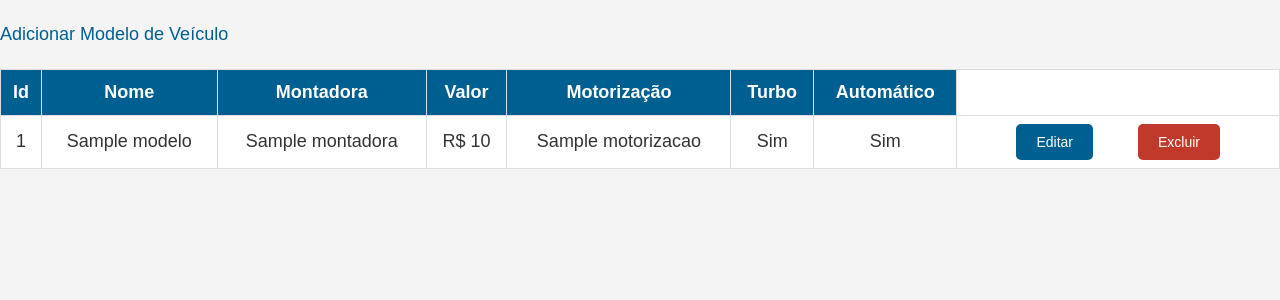
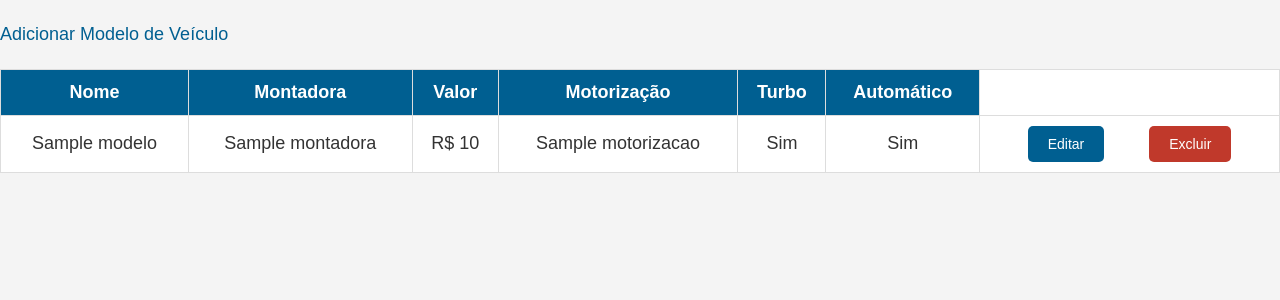
Before and after one commit to kaylannesantos/patroCars, a FastAPI app: page /modelo/list in a window 1280 px wide. Shown: the part 63-363 px from the top of the page. Run offline with FastAPI, Linux system fonts and the light colour scheme; a database or web service that is not in the repository returns one stand-in record (values such as "Sample title"); some libraries are stand-ins or nearby versions; some web fonts are replaced.

Commit message:
acaba plmds(falta so a responsividade e print das telas

```diff
--- a/app/database.py
+++ b/app/database.py
@@ -1,14 +1,7 @@
-#import psycopg2
-
-#def get_db_connection():
-    #banco = psycopg2.connect(dbname='patrocars',user='postgres',password='123',host='localhost',port='5432')
-    #banco = psycopg2.connect("dbname='patrocars' user=postgres password='123' host=localhost port=5432")
-
-    #return banco
-import os
 import psycopg2
 
 def get_db_connection():
-    database_url = os.getenv("postgresql://userpostgres:hBK90sYkdDFXdFEYjsHfuGC2KQzuA3OF@dpg-cskm3jm8ii6s73ftdvtg-a.ohio-postgres.render.com/patrocars_oxal")
-    banco = psycopg2.connect(database_url)
+    banco = psycopg2.connect(dbname='patrocars',user='postgres',password='123',host='localhost',port='5432')
+    #banco = psycopg2.connect("dbname='patrocars' user=postgres password='123' host=localhost port=5432")
+
     return banco
--- a/app/templates/modelos_list.html
+++ b/app/templates/modelos_list.html
@@ -25,7 +25,7 @@
     <table>
         <thead>
             <tr>
-                <th>Id</th>
+                <!--<th>Id</th>-->
                 <th>Nome</th>
                 <th>Montadora</th>
                 <th>Valor</th>
@@ -37,7 +37,7 @@
         <tbody>
             {% for modelo in modelos %}
             <tr>
-                <td>{{ modelo.id }}</td>
+                <!--<td>{{ modelo.id }}</td>-->
                 <td>{{ modelo.nome }}</td>
                 <td>{{ modelo.montadora }}</td>
                 <td>R$ {{ modelo.valor_referencia }}</td>
--- a/app/templates/veiculos_list.html
+++ b/app/templates/veiculos_list.html
@@ -26,7 +26,7 @@
     <table>
         <thead>
             <tr>
-                <th>Id</th>
+                <!--<th>Id</th>-->
                 <th>Modelo</th>
                 <th>Cor</th>
                 <th>Ano de Fabricação</th>
@@ -39,7 +39,7 @@
         <tbody>
             {% for veiculo in veiculos %}
             <tr>
-                <td>{{ veiculo.id }}</td>
+                <!--<td>{{ veiculo.id }}</td>-->
                 <td>{{ veiculo.modelo }}</td>
                 <td>{{ veiculo.cor }}</td>
                 <td>{{ veiculo.ano_fabricacao }}</td>
--- a/static/style.css
+++ b/static/style.css
@@ -165,6 +165,11 @@ button, .create-button, .delete-button {
     background-color: #e74c3c;
 }
 
+table td:last-child {
+    width: 300px; /* Ajuste o valor conforme necessário */
+    padding: 10px; /* Reduz o padding para economizar espaço */
+}
+
 /* Estilo dos botões */
 .edit-button, .delete-button {
     display: inline-block; /*Impede que os botões ocupem toda a largura */
```
